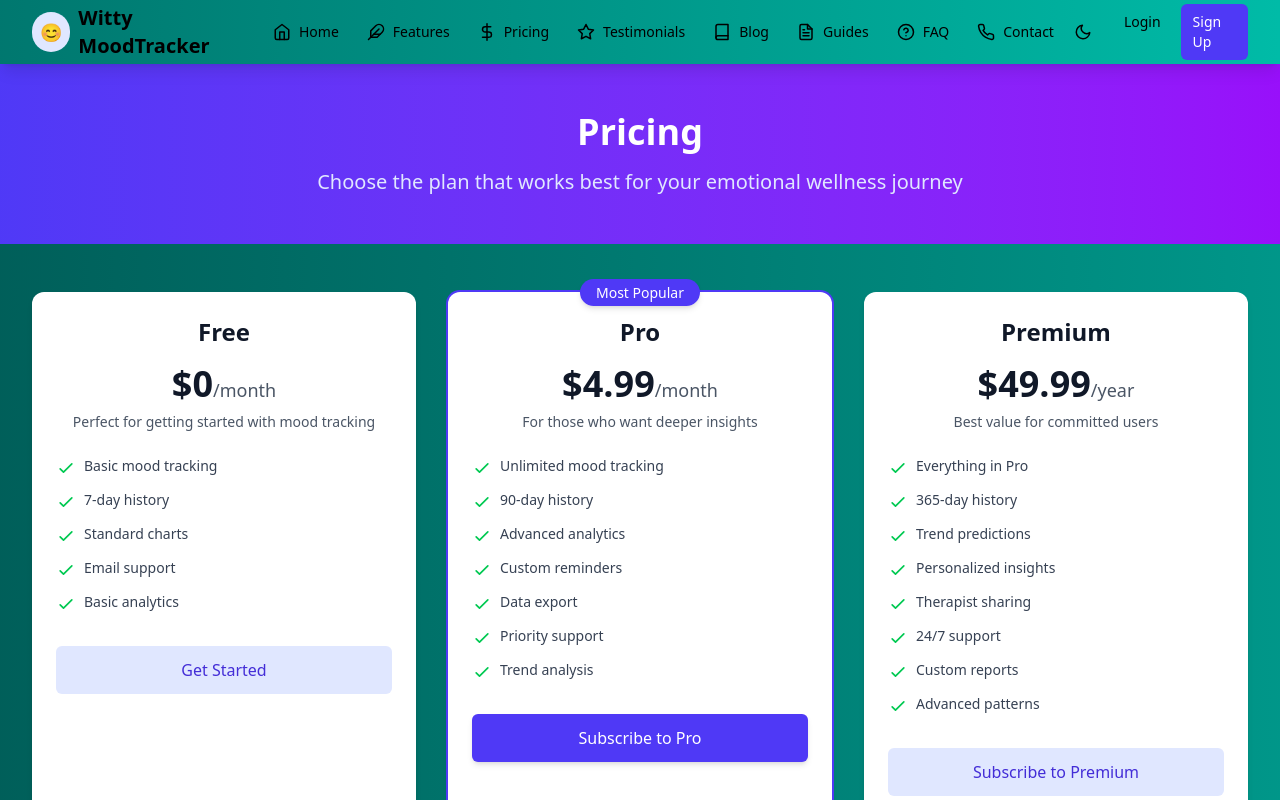
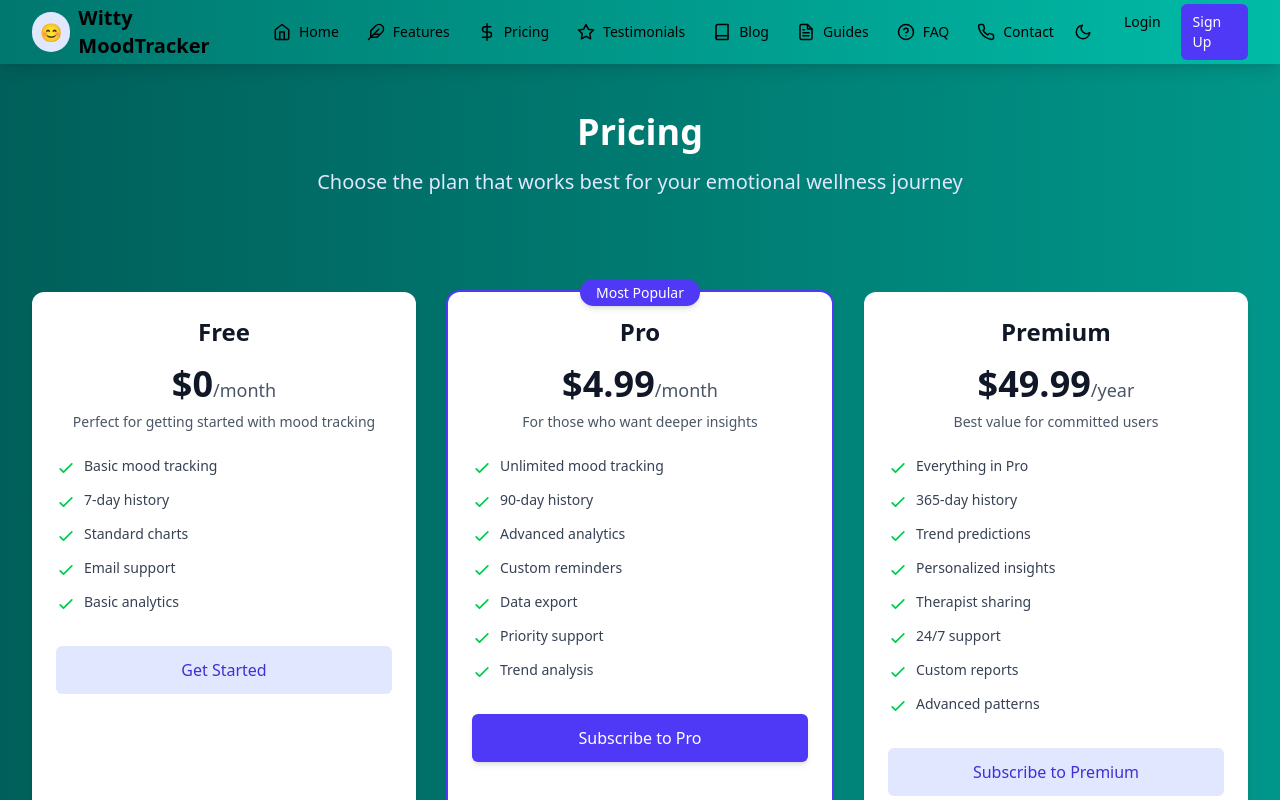
Before and after one commit to jacobkau/mood-tracker, a React (Vite) app in the folder client/: page /privacy in a window 1280 px wide. Shown: the top 800 px of the page. Built offline with nearby package versions, Linux system fonts and the light colour scheme; no server answers.

Commit message:
Update PageHeader.jsx

```diff
--- a/client/src/components/PageHeader.jsx
+++ b/client/src/components/PageHeader.jsx
@@ -1,10 +1,11 @@
 import { useTheme } from '../context/useTheme';
+
 const PageHeader = ({ title, description }) => {
   const { theme, themes } = useTheme();
   const currentTheme = themes[theme];
 
   return (
-    <div className={'${currentTheme.footerBg} ${currentTheme.footerText} bg-gradient-to-r from-indigo-600 to-purple-600 py-12'}>
+    <div className={`${currentTheme.footerBg} ${currentTheme.footerText} bg-gradient-to-r ${currentTheme.headerGradient} py-12`}>
       <div className="max-w-4xl mx-auto px-4 sm:px-6 lg:px-8 text-center">
         <h1 className="text-3xl md:text-4xl font-bold text-white">{title}</h1>
         {description && (
```
